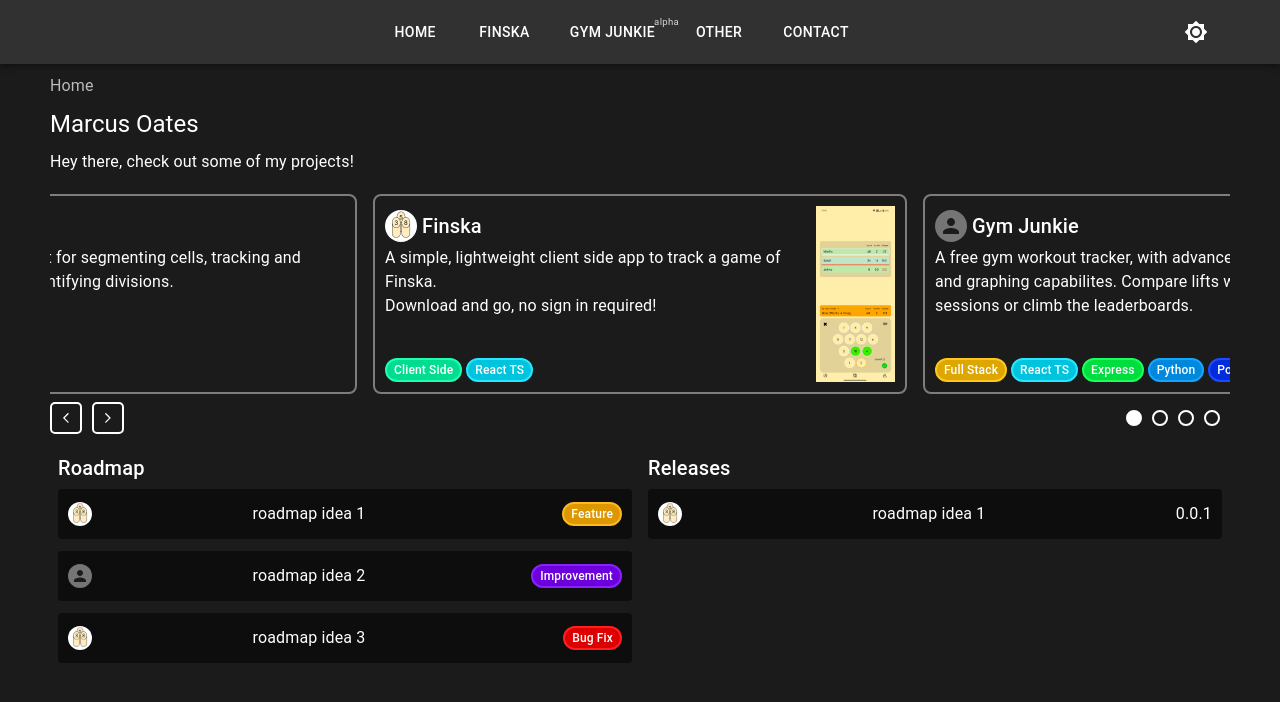
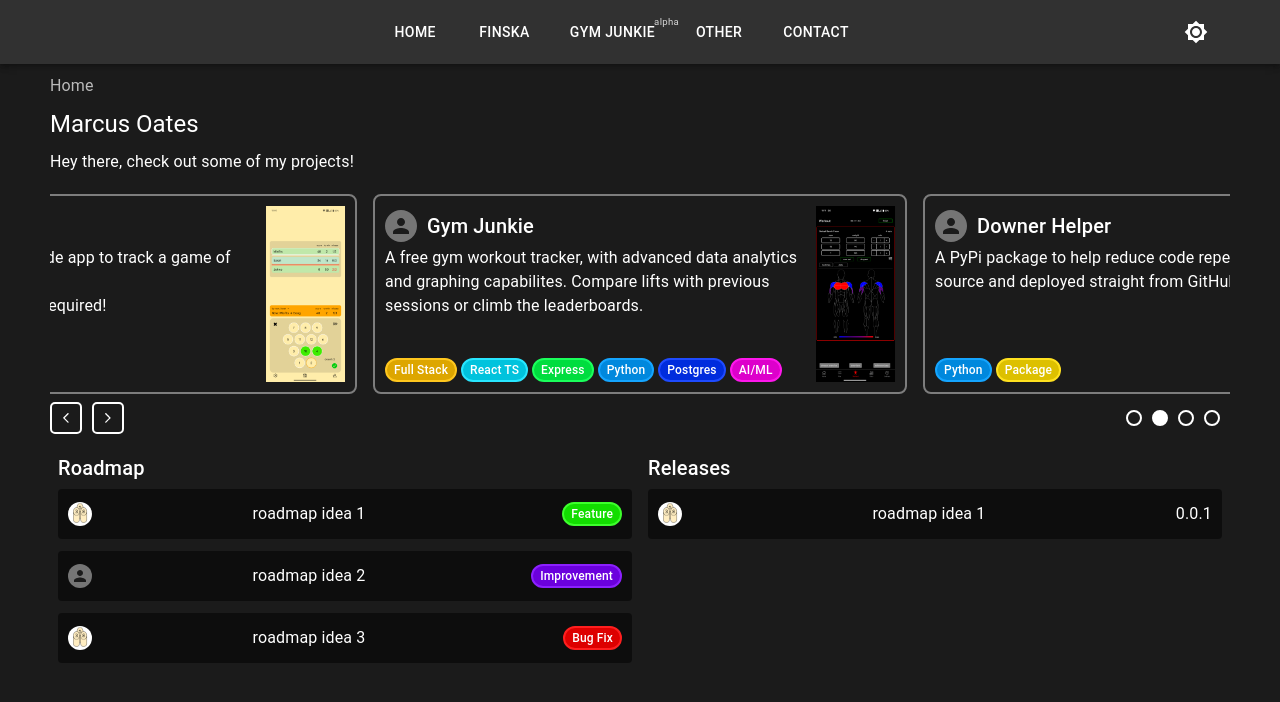
Before and after one commit to moates695/moates695.github.io, a React (Create React App) app: page / in a window 1280 px wide. Shown: the top 702 px of the page. Built offline with nearby package versions, Linux system fonts and the light colour scheme.

Commit message:
carousel rotation

```diff
--- a/package.json
+++ b/package.json
@@ -15,6 +15,8 @@
     "@types/node": "^16.18.126",
     "@types/react": "^19.2.2",
     "@types/react-dom": "^19.2.2",
+    "embla-carousel-auto-scroll": "^8.6.0",
+    "embla-carousel-autoplay": "^8.6.0",
     "embla-carousel-react": "^8.6.0",
     "gh-pages": "^6.3.0",
     "react": "^19.2.0",
--- a/src/components/EmblaCarousel.tsx
+++ b/src/components/EmblaCarousel.tsx
@@ -8,6 +8,7 @@
 } from './EmblaCarouselArrowButtons'
 import useEmblaCarousel from 'embla-carousel-react'
 import '../css/embla.css';
+import Autoplay from 'embla-carousel-autoplay'
 
 type PropType = {
   slides: JSX.Element[]
@@ -16,7 +17,7 @@
 
 const EmblaCarousel: React.FC<PropType> = (props) => {
   const { slides, options } = props
-  const [emblaRef, emblaApi] = useEmblaCarousel(options)
+  const [emblaRef, emblaApi] = useEmblaCarousel(options, [Autoplay({stopOnInteraction: false, stopOnMouseEnter: true})])
 
   const { selectedIndex, scrollSnaps, onDotButtonClick } =
     useDotButton(emblaApi)
--- a/src/middleware/chipMap.tsx
+++ b/src/middleware/chipMap.tsx
@@ -65,8 +65,8 @@
   },
   feature: {
     label: 'Feature',
-    color: '#dd9700ff',
-    borderColor: '#ffb81fff',
+    color: '#12dd00ff',
+    borderColor: '#3dff2cff',
     textColor: 'white',
   },
   improvement: {
--- a/src/pages/Home.tsx
+++ b/src/pages/Home.tsx
@@ -49,7 +49,8 @@
   {
     icon: iconMap.downer_helper,
     name: 'Downer Helper',
-    description: '',
+    description: 'A PyPi package to help reduce code repetition across projects. Open source and \
+    deployed straight from GitHub.',
     link: '/other/downer-helper',
     chipKeys: ['python', 'package'],
     highlight: ''
@@ -164,7 +165,7 @@
                 sx={{
                   width: 32,
                   height: 32,
-                  marginRight: '5px'
+                  marginRight: '10px'
                 }}
               />
               <Typography variant="h6">
```
Also changed, not shown: 1 other file (tests, documents, lock files or other folders).
